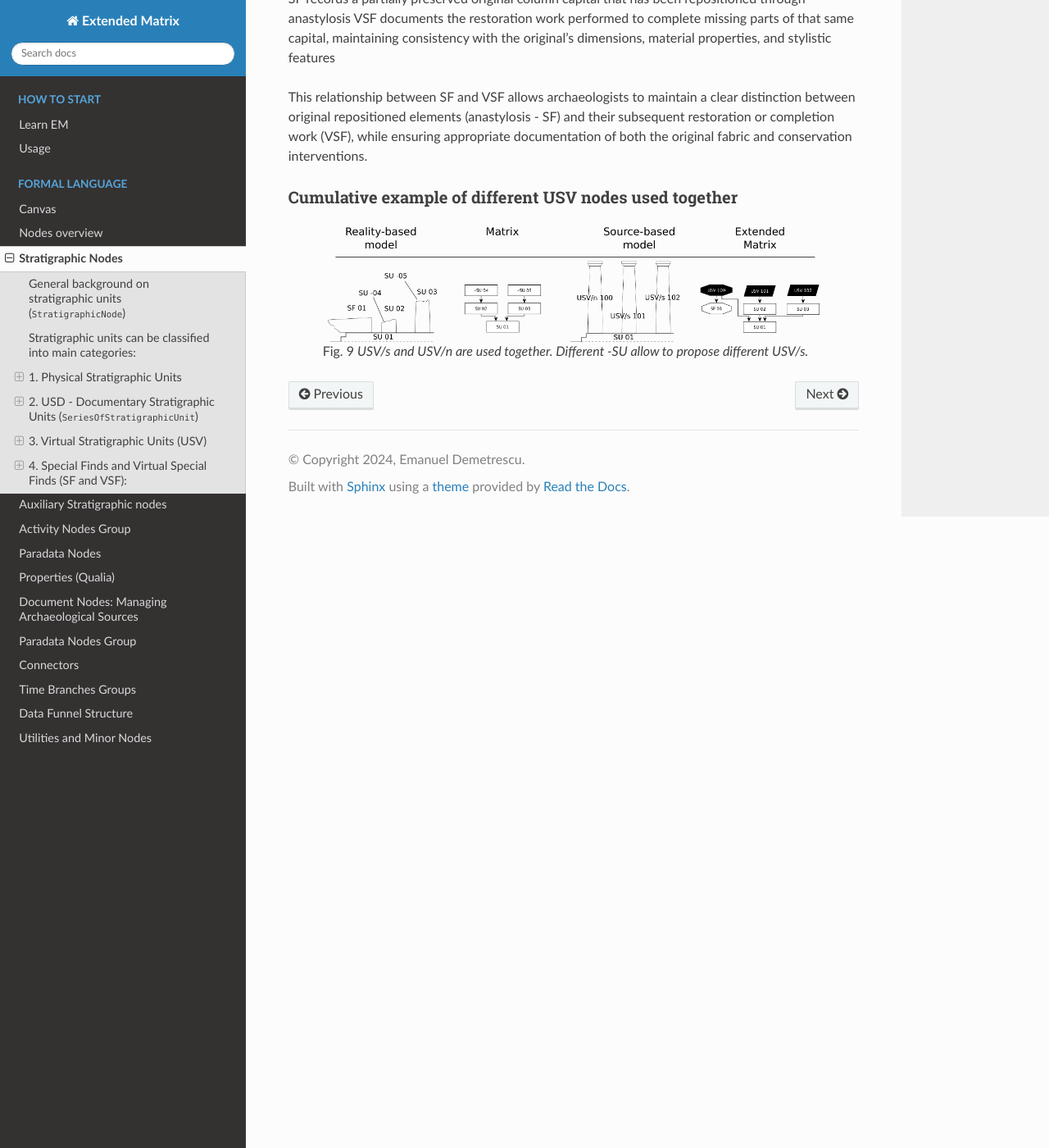
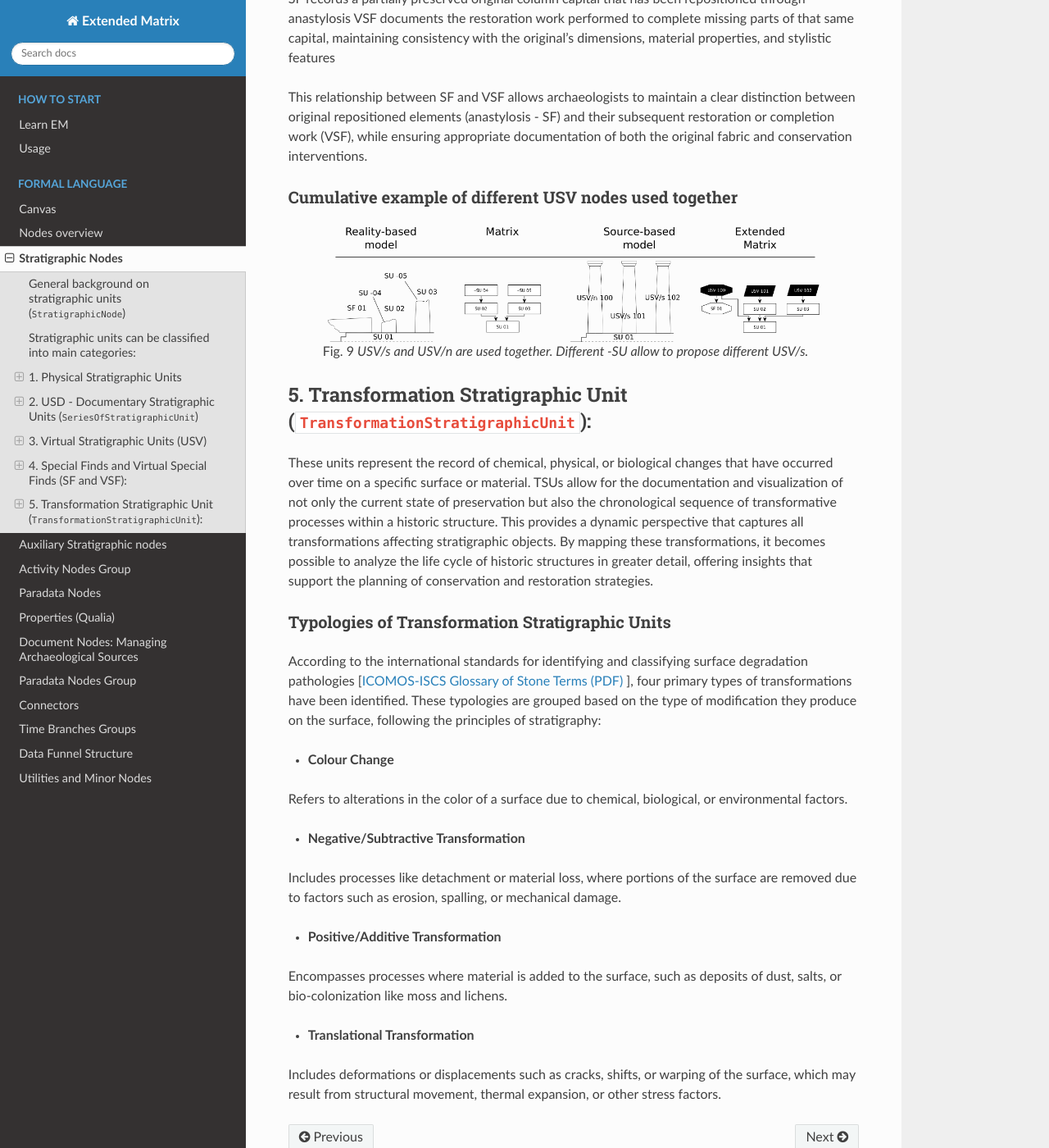
Before and after one commit to zalmoxes-laran/ExtendedMatrix-doc, a Sphinx documentation site: the page built from docs/stratigraphic_nodes.rst, in a window 1280 px wide and 1400 px high, scrolled down 4645 px. Shown: the whole window at 82% size. Built offline with Sphinx 7.4.7 and the Read the Docs theme 3.1.0, drawn with Linux system fonts in a browser that asks for light colours; pages that are not in the unit, such as notebooks, are missing from menus.

Commit message:
Update stratigraphic_nodes.rst
aggiunta nodo TSU

```diff
--- a/docs/stratigraphic_nodes.rst
+++ b/docs/stratigraphic_nodes.rst
@@ -181,3 +181,27 @@ Cumulative example of different USV nodes used together
   :align: center
 
   USV/s and USV/n are used together. Different -SU allow to propose different USV/s.
+
+5. Transformation Stratigraphic Unit (``TransformationStratigraphicUnit``):
+--------------------------------------------------------
+
+These units represent the record of chemical, physical, or biological changes that have occurred over time on a specific surface or material. TSUs allow for the documentation and visualization of not only the current state of preservation but also the chronological sequence of transformative processes within a historic structure. This provides a dynamic perspective that captures all transformations affecting stratigraphic objects.
+By mapping these transformations, it becomes possible to analyze the life cycle of historic structures in greater detail, offering insights that support the planning of conservation and restoration strategies.
+
+Typologies of Transformation Stratigraphic Units
+~~~~~~~~~~~~~~~~~~~~~~~~~~~~~~~~~~~~~~~~~~~~~~~~~~~~~~~
+
+According to the international standards for identifying and classifying surface degradation pathologies [`ICOMOS-ISCS Glossary of Stone Terms (PDF) <http://openarchive.icomos.org/434/1/Monuments_and_Sites_15_ISCS_Glossary_Stone.pdf>`_
+], four primary types of transformations have been identified. These typologies are grouped based on the type of modification they produce on the surface, following the principles of stratigraphy:
+
+- **Colour Change**
+Refers to alterations in the color of a surface due to chemical, biological, or environmental factors.
+
+- **Negative/Subtractive Transformation**
+Includes processes like detachment or material loss, where portions of the surface are removed due to factors such as erosion, spalling, or mechanical damage.
+
+- **Positive/Additive Transformation**
+Encompasses processes where material is added to the surface, such as deposits of dust, salts, or bio-colonization like moss and lichens.
+
+- **Translational Transformation**
+Includes deformations or displacements such as cracks, shifts, or warping of the surface, which may result from structural movement, thermal expansion, or other stress factors.
```
